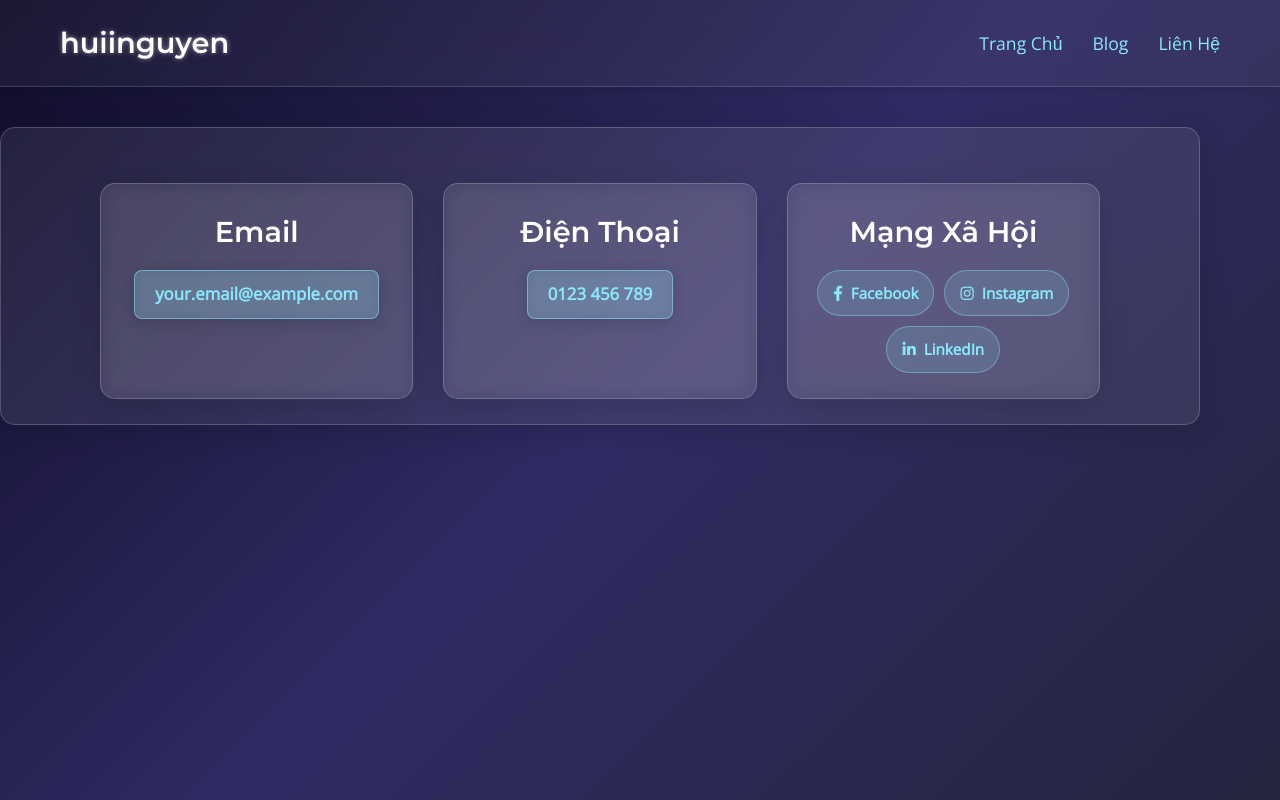
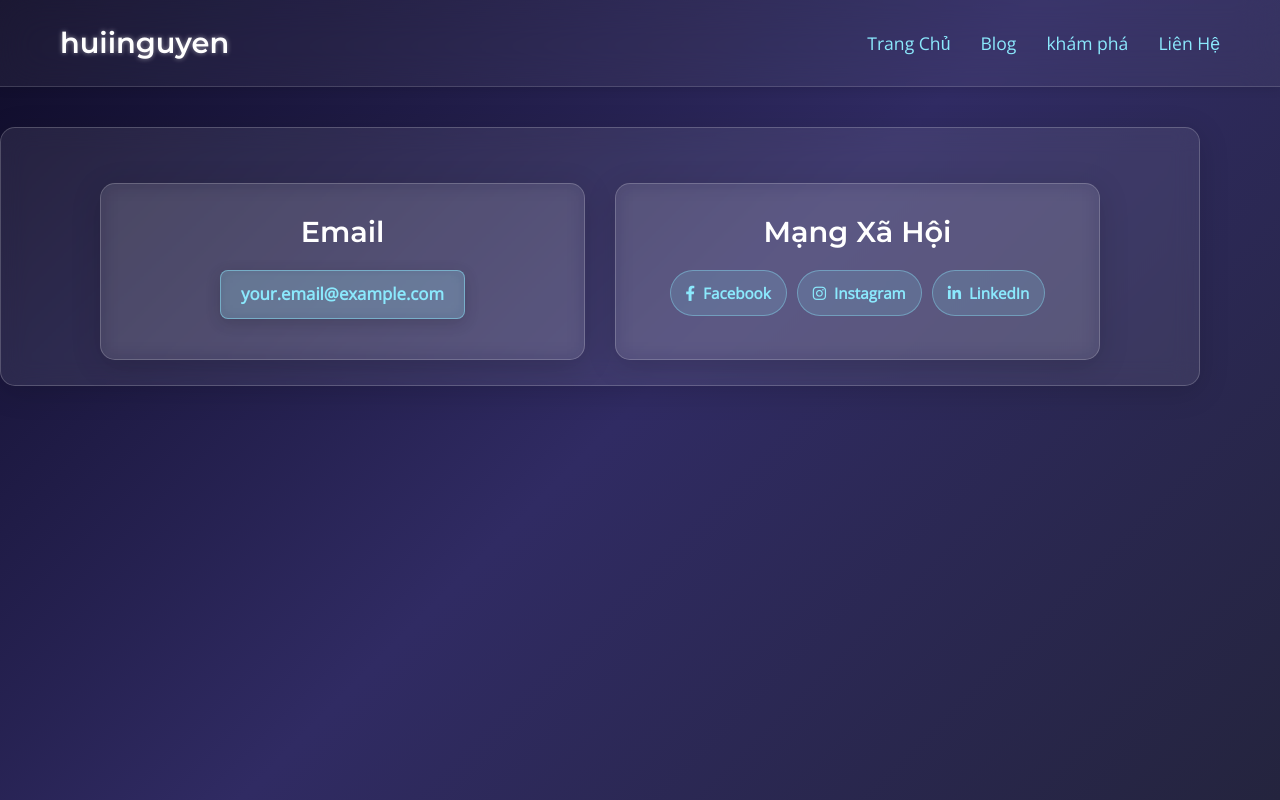
Before and after one commit to huiinguen/blog, a plain HTML site: page contact.html in a window 1280 px wide. Drawn offline with nearby package versions, Linux system fonts and the light colour scheme.

Commit message:
Update contact.html

```diff
--- a/contact.html
+++ b/contact.html
@@ -19,6 +19,7 @@
             <nav id="main-nav"> <ul>
                     <li><a href="index.html">Trang Chủ</a></li>
                     <li><a href="blog.html">Blog</a></li>
+                    <li><a href="travel.html">khám phá</a></li>
                     <li><a href="contact.html">Liên Hệ</a></li>
                 </ul>
             </nav>
@@ -32,10 +33,6 @@
                 <div class="contact-item">
                     <h3>Email</h3>
                     <p><a href="mailto:your.email@example.com" class="btn glass-btn">your.email@example.com</a></p>
-                </div>
-                <div class="contact-item">
-                    <h3>Điện Thoại</h3>
-                    <p><a href="tel:+84123456789" class="btn glass-btn">0123 456 789</a></p>
                 </div>
                 <div class="contact-item">
                     <h3>Mạng Xã Hội</h3>
```
